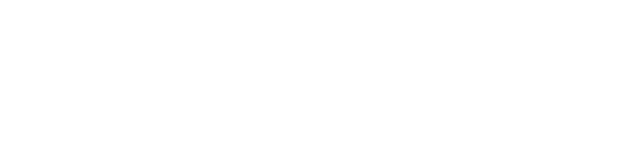
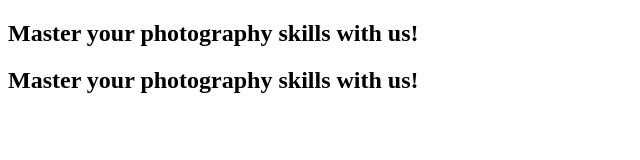
Before and after one commit to YaEhley/Task-1, a plain HTML site: page index.html in a window 1280 px wide. Shown: the whole page, without its empty margins (0-640 px from the left). Drawn offline with Linux system fonts and the light colour scheme.

Commit message:
html-var.1

```diff
--- a/index.html
+++ b/index.html
@@ -9,6 +9,11 @@
     <link rel="stylesheet" href="./css/style.css" />
 </head>
 <body>
-
+<section class="advertisement">
+    <div class="container-advertisement">
+        <h2><span class="adv-text">Master <span class="adv-sp">your photography</span> skills with us! </span> </h2>
+        <h2><span class="adv-text">Master <span class="adv-sp">your photography</span> skills with us! </span> </h2>
+    </div>
+</section>
 </body>
 </html>
```
